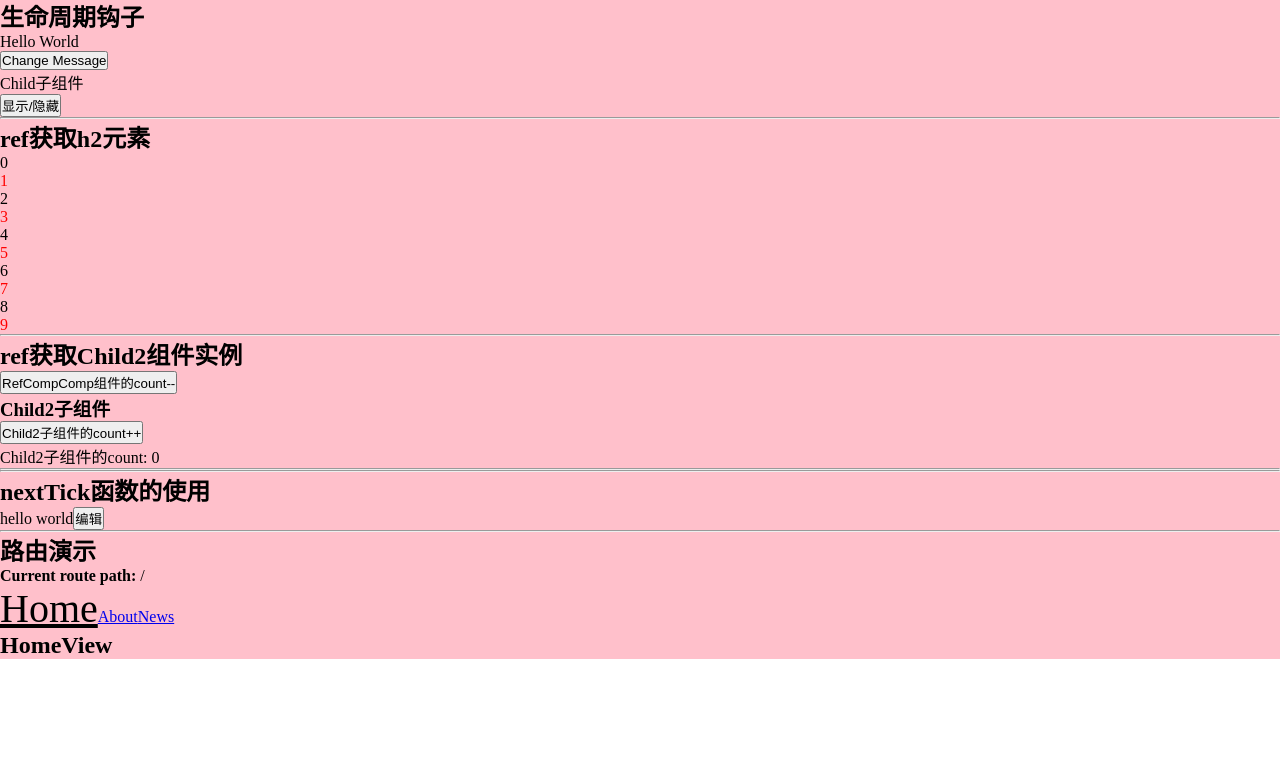
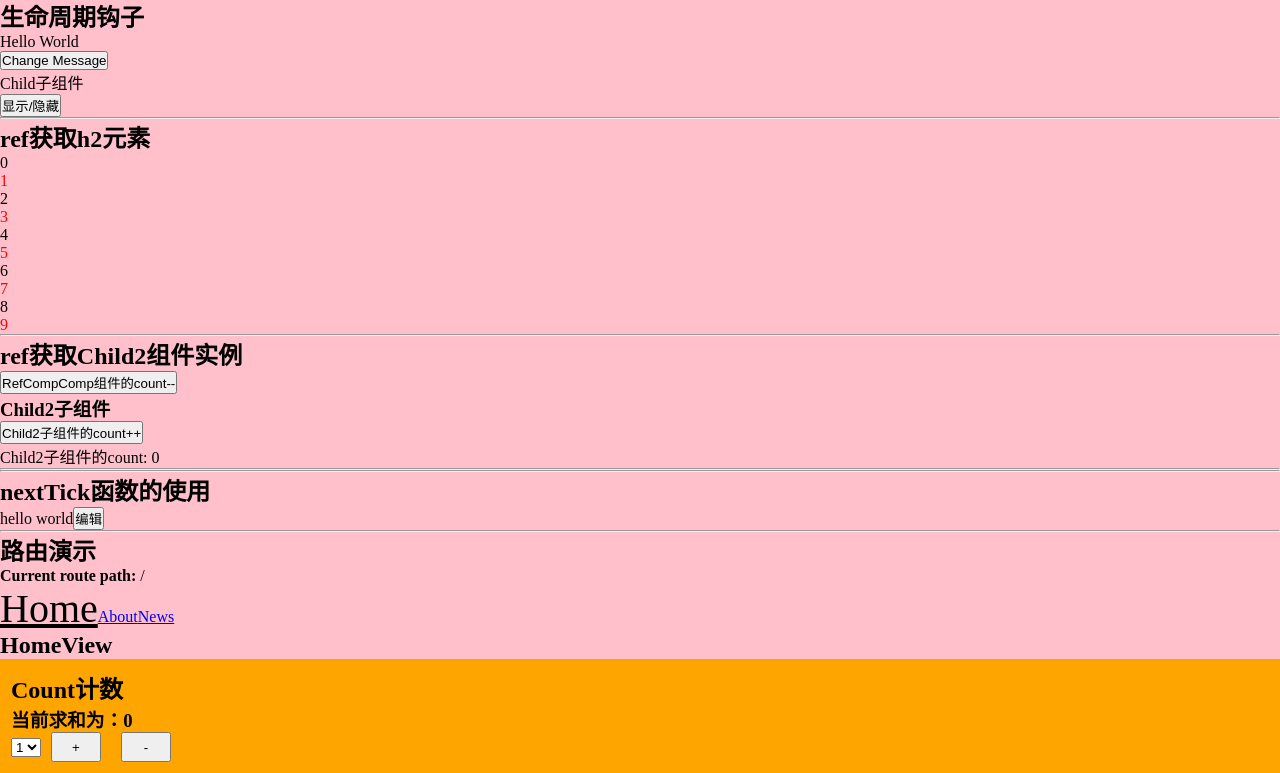
Before and after one commit to Cao007/learn-vue-vuecli, a Vue app: page / in a window 1280 px wide. Shown: the part 625-1398 px from the top of the page. Before the commit the page ends 1284 px from the top, so only its background shows below. Built offline with nearby package versions, Linux system fonts and the light colour scheme.

Commit message:
pinia选项式api

```diff
--- a/package.json
+++ b/package.json
@@ -8,7 +8,9 @@
     "lint": "vue-cli-service lint"
   },
   "dependencies": {
+    "axios": "^1.7.9",
     "core-js": "^3.8.3",
+    "pinia": "^2.3.0",
     "vue": "^3.2.13",
     "vue-router": "^4.5.0"
   },
--- a/src/App.vue
+++ b/src/App.vue
@@ -7,6 +7,7 @@
   <RefCompComp />
   <NextTickComp />
   <VueRouterExample />
+  <Count />
 </template>
 
 <script lang="ts" setup>
--- /dev/null
+++ b/src/components/Count.vue
@@ -0,0 +1,37 @@
+<template>
+  <div class="countContainer">
+    <h2>Count计数</h2>
+    <h3>当前求和为：{{ sum }}</h3>
+    <select name="" id="" v-model.number="num">
+      <option value="1">1</option>
+      <option value="2">2</option>
+      <option value="3">3</option>
+    </select>
+    <button @click="increment(num)">+</button>
+    <button @click="decrement(num)">-</button>
+  </div>
+</template>
+
+<script setup lang="ts">
+import { useCountStore } from '@/store/Count';
+import { storeToRefs } from 'pinia';
+
+const countStore = useCountStore();
+const { sum, num } = storeToRefs(countStore);
+const { increment, decrement } = countStore;
+
+</script>
+
+<style scoped>
+.countContainer {
+  background-color: orange;
+  padding: 10px;
+  border: 1px solid orange;
+}
+
+button {
+  width: 50px;
+  height: 30px;
+  margin: 0 10px
+}
+</style>
--- a/src/components/index.ts
+++ b/src/components/index.ts
@@ -9,3 +9,4 @@ export { default as RefDomComp } from './RefDomComp.vue'
 export { default as TodoList } from './TodoList.vue'
 export { default as WatchComp } from './WatchComp.vue'
 export { default as VueRouterExample } from './VueRouterExample.vue'
+export { default as Count } from './Count.vue'
--- a/src/main.ts
+++ b/src/main.ts
@@ -1,11 +1,13 @@
 import { createApp } from 'vue'
 import App from './App.vue'
 import router from './router';
+import { createPinia } from 'pinia'
 
 // 导入所有的全局组件
 import * as GlobalComponents from './components/index'
 
 const app = createApp(App);
+const pinia = createPinia();
 
 // 批量注册全局组件
 for (const [key, value] of Object.entries(GlobalComponents)) {
@@ -13,5 +15,6 @@ for (const [key, value] of Object.entries(GlobalComponents)) {
 }
 
 app.use(router);
+app.use(pinia)
 
 app.mount('#app')
--- /dev/null
+++ b/src/store/Count.ts
@@ -0,0 +1,19 @@
+import { defineStore } from "pinia";
+
+export const useCountStore = defineStore("count", {
+  state: () => ({
+    sum: 0, // 求和
+    num: 1  // 下拉框双向数据绑定的值
+  }),
+  actions: {
+    increment(val: number) {
+      this.sum += val;
+    },
+    decrement(val: number) {
+      this.sum -= val;
+    },
+  },
+  getters: {
+    doubleCount: (state) => state.sum * 2,
+  },
+})
```
Also changed, not shown: .eslintrc.js, 1 other file (tests, documents, lock files or other folders).
